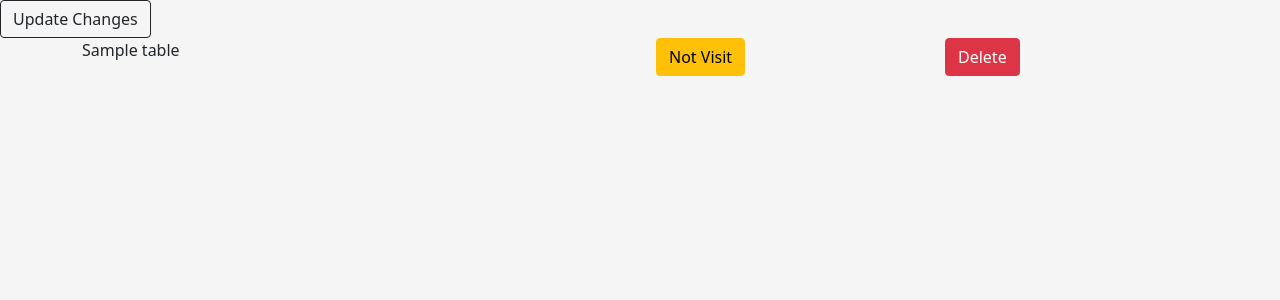
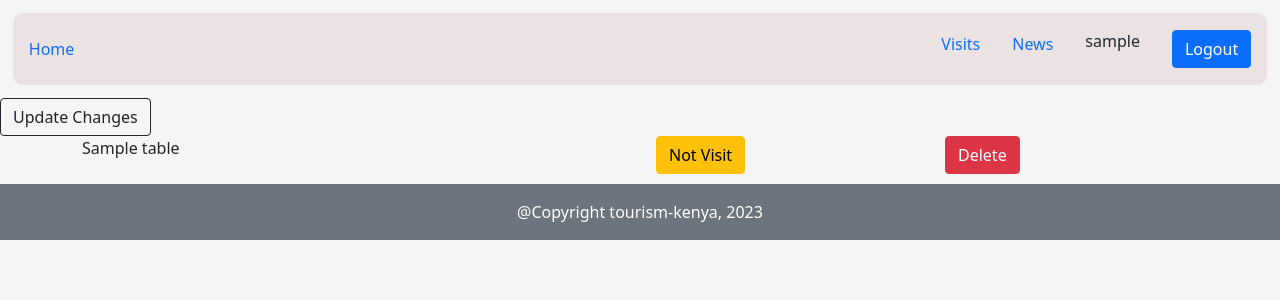
Before and after one commit to 874bowen/a-tourist-expenditure-predictor, a Flask app: page /to-visit in a window 1280 px wide. Shown: the top 300 px of the page. Run offline with Flask 3, Linux system fonts and the light colour scheme; a user stored in the database is signed in; tables that the repository leaves empty hold one stand-in row (values such as "Sample post"); parts of the project's set-up code (start-up, migrations or seed data) failed here and were passed over.

Commit message:
add news link

```diff
--- a/templates/visits.html
+++ b/templates/visits.html
@@ -7,9 +7,23 @@
     <title>Tourist Expenditure Model</title>
     <link href="https://cdn.jsdelivr.net/npm/bootstrap@5.0.2/dist/css/bootstrap.min.css" rel="stylesheet" integrity="sha384-EVSTQN3/azprG1Anm3QDgpJLIm9Nao0Yz1ztcQTwFspd3yD65VohhpuuCOmLASjC" crossorigin="anonymous">
     <link rel="stylesheet" href="{{ url_for('static', filename='css/main.css') }}">
-
 </head>
 <body>
+    <nav>
+        <div>
+            <a class="home" href="{{ url_for('main') }}">Home</a>
+        </div>
+        <div class="current_user">
+            {% if current_user.is_anonymous %}
+            <button type="button" class="btn btn-primary" data-bs-toggle="modal" data-bs-target="#exampleModal">Login</button>
+            {% else %}
+                <a class="home" href="{{ url_for('visits') }}"><h6>Visits</h6></a>
+                <a class="home" href="{{ url_for('view_news') }}"><h6>News</h6></a>
+                <p class="logged-in-as">{{current_user.username}}</p>
+                <a href="{{ url_for('logout') }}"><button class="btn btn-primary">Logout</button></a>
+            {% endif %}
+        </div>
+    </nav>
     <button type="button" class="btn btn-outline-dark" onclick="location.reload()">Update Changes</button>
     <!-- Modal -->
     <div class="modal fade" id="exampleModal" tabindex="-1" aria-labelledby="exampleModalLabel" aria-hidden="true">
@@ -56,6 +70,9 @@
                 {% endfor %}
         {% endif %}
     </div>
+        <footer class="bg-secondary text-white text-center p-3 position-relative bottom-0 col-12">
+        @Copyright tourism-kenya, 2023
+    </footer>
 
     <script src="https://cdn.jsdelivr.net/npm/bootstrap@5.0.2/dist/js/bootstrap.bundle.min.js" integrity="sha384-MrcW6ZMFYlzcLA8Nl+NtUVF0sA7MsXsP1UyJoMp4YLEuNSfAP+JcXn/tWtIaxVXM" crossorigin="anonymous"></script>
 <script>
```
